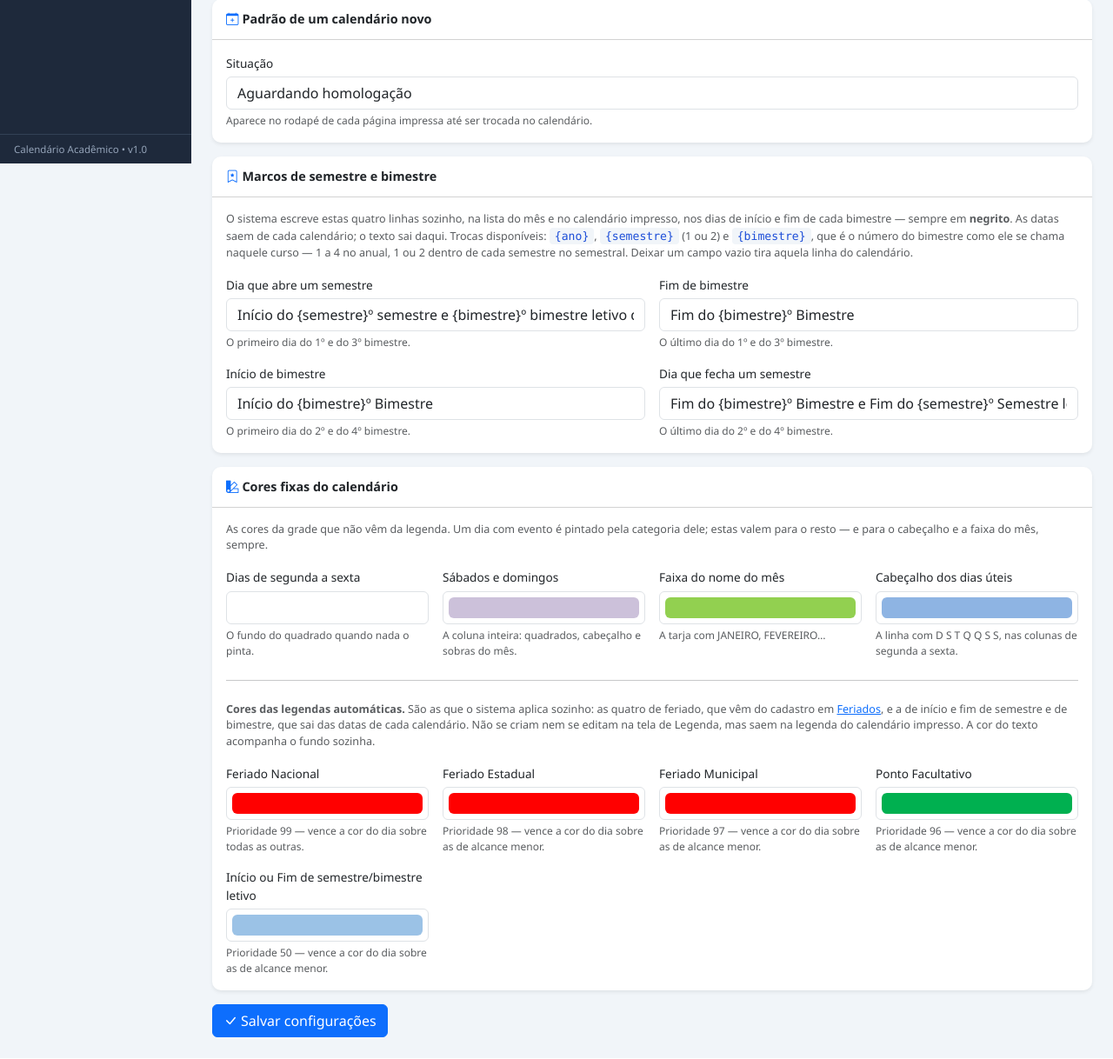
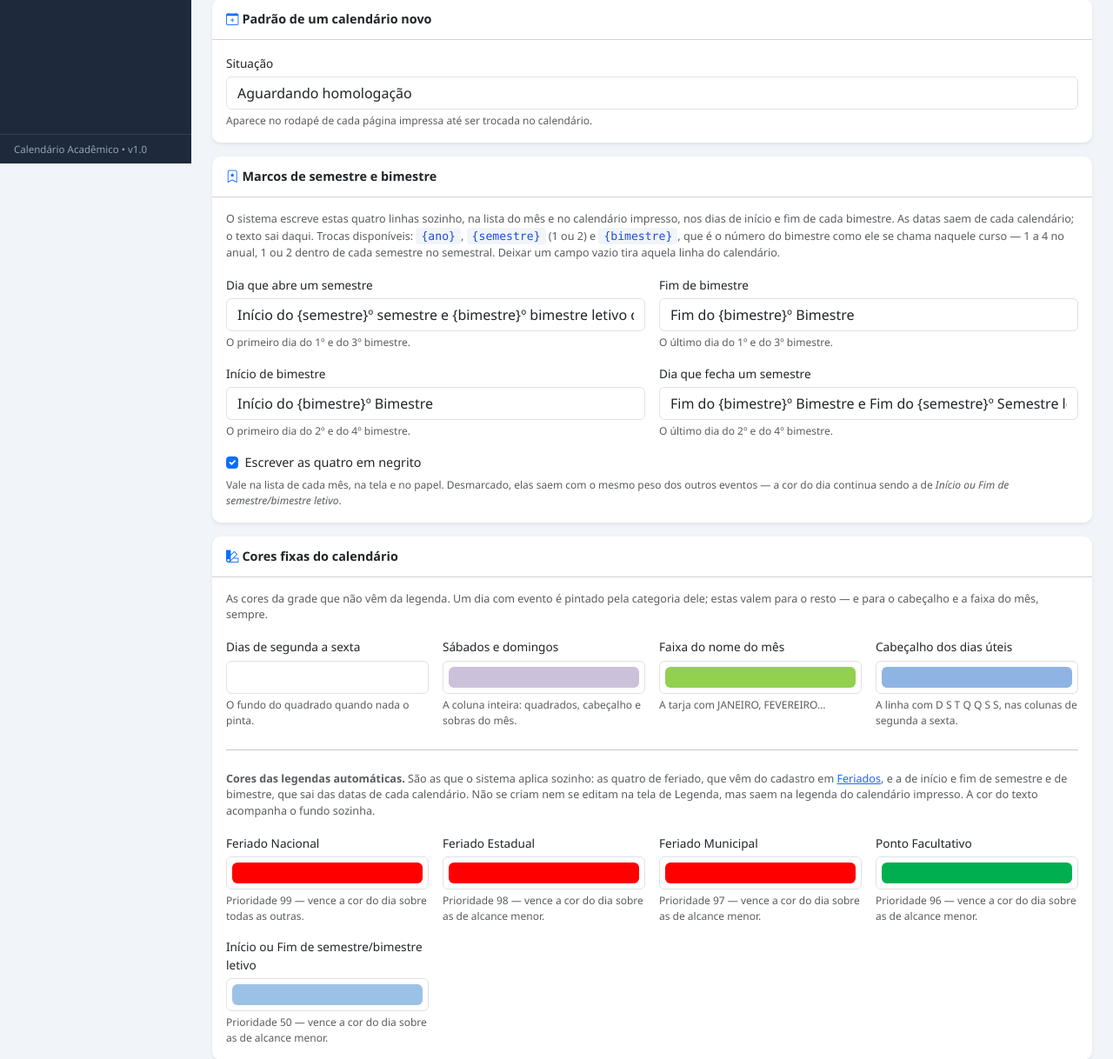
Before and after one commit to badernageral/calendario-academico, a PHP site: page /configuracoes.php in a window 1280 px wide. Shown: the part 612-1830 px from the top of the page at 87% size. Run offline with PHP 8.4, Linux system fonts and the light colour scheme.

Commit message:
Negrito dos marcos de bimestre vira escolha
As quatro linhas que o sistema escreve nos dias de início e fim de bimestre
saíam sempre em negrito, sem onde discordar. Agora há uma caixa em
Configurações, junto dos quatro modelos de texto, e o padrão de fábrica continua
marcado — quem já tinha o banco não vê diferença.

Desmarcada, elas saem com o peso dos outros eventos, na tela e no papel; a cor
do dia continua vindo da categoria de início/fim de período, que é outra coisa e
fica onde estava.

De passagem, o cache de `config` saiu de um static dentro de cfg() para um
global com cfgEsquecer(). Um pedido web nunca precisou disso — ele acaba no
redirect —, mas o teste troca o valor e lê de novo no mesmo processo, e sem
esquecer o que leu antes conferiria o valor velho e passaria sem testar nada.

Co-Authored-By: Claude Opus 5 <noreply@anthropic.com>

```diff
--- a/configuracoes.php
+++ b/configuracoes.php
@@ -17,6 +17,8 @@ if ($_SERVER['REQUEST_METHOD'] === 'POST' && post('acao') === 'salvar') {
         'texto_fim_bimestre'    => post('texto_fim_bimestre'),
         'texto_inicio_bimestre' => post('texto_inicio_bimestre'),
         'texto_fim_semestre'    => post('texto_fim_semestre'),
+        // Caixa desmarcada não é enviada, e é isso que a apaga.
+        'negrito_periodo'       => isset($_POST['negrito_periodo']) ? '1' : '0',
         'orgao'         => post('orgao'),
         'campus'        => post('campus'),
         'cidade'        => post('cidade'),
@@ -120,7 +122,7 @@ head('Configurações', 'configuracoes');
     <div class="card-body">
       <p class="small text-muted">
         O sistema escreve estas quatro linhas sozinho, na lista do mês e no calendário
-        impresso, nos dias de início e fim de cada bimestre — sempre em <strong>negrito</strong>.
+        impresso, nos dias de início e fim de cada bimestre.
         As datas saem de cada calendário; o texto sai daqui.
         Trocas disponíveis: <code>{ano}</code>, <code>{semestre}</code> (1 ou 2) e
         <code>{bimestre}</code>, que é o número do bimestre como ele se chama naquele curso —
@@ -141,6 +143,18 @@ head('Configurações', 'configuracoes');
           <div class="form-text"><?= e($g_ajuda) ?></div>
         </div>
         <?php endforeach; ?>
+        <div class="col-12">
+          <div class="form-check">
+            <input class="form-check-input" type="checkbox" name="negrito_periodo" id="negrito_periodo"
+                   <?= cfg('negrito_periodo') === '1' ? 'checked' : '' ?>>
+            <label class="form-check-label" for="negrito_periodo">Escrever as quatro em negrito</label>
+          </div>
+          <div class="form-text">
+            Vale na lista de cada mês, na tela e no papel. Desmarcado, elas saem com o mesmo
+            peso dos outros eventos — a cor do dia continua sendo a de
+            <em>Início ou Fim de semestre/bimestre letivo</em>.
+          </div>
+        </div>
       </div>
     </div>
   </div>
--- a/lib/Engine.php
+++ b/lib/Engine.php
@@ -266,7 +266,7 @@ final class Engine
         }
     }
 
-    /** Um marco de bimestre como evento do calendário, sempre em negrito. */
+    /** Um marco de bimestre como evento do calendário. */
     private function marco(string $data, string $descricao, ?array $cat, int $ano): void
     {
         if ($descricao === '') {
@@ -280,7 +280,7 @@ final class Engine
             'categoria_id'  => $cat === null ? null : (int) $cat['id'],
             'descricao'     => $descricao,
             'pinta_dias'    => 1,
-            'negrito'       => 1,
+            'negrito'       => cfg('negrito_periodo') === '1' ? 1 : 0,
             'conta_letivo'  => null,   // neutro: primeiro e último dia de aula contam pela regra do dia da semana
             'rotulo'        => null,
             'nivel'         => null,
--- a/lib/db.php
+++ b/lib/db.php
@@ -528,6 +528,9 @@ function cfgPadroes(): array
         'texto_fim_bimestre'    => 'Fim do {bimestre}º Bimestre',
         'texto_inicio_bimestre' => 'Início do {bimestre}º Bimestre',
         'texto_fim_semestre'    => 'Fim do {bimestre}º Bimestre e Fim do {semestre}º Semestre letivo {ano}/{semestre}',
+        // As quatro linhas em negrito, como sempre saíram. Quem quiser o peso do
+        // resto da lista desmarca em Configurações.
+        'negrito_periodo'       => '1',
         // Cores fixas da grade — as que não vêm da legenda.
         'cor_dia_util'   => '#ffffff',
         'cor_dia_fds'    => '#ccc1da',
@@ -538,14 +541,24 @@ function cfgPadroes(): array
 
 function cfg(string $chave, ?string $padrao = null): string
 {
-    static $cache = null;
-    if ($cache === null) {
-        $cache = [];
+    if (!isset($GLOBALS['cfg_cache'])) {
+        $GLOBALS['cfg_cache'] = [];
         foreach (db()->query('SELECT chave, valor FROM config') as $r) {
-            $cache[$r['chave']] = $r['valor'];
+            $GLOBALS['cfg_cache'][$r['chave']] = $r['valor'];
         }
     }
-    return $cache[$chave] ?? $padrao ?? (cfgPadroes()[$chave] ?? '');
+    return $GLOBALS['cfg_cache'][$chave] ?? $padrao ?? (cfgPadroes()[$chave] ?? '');
+}
+
+/**
+ * Esquece o que já foi lido de `config`. Um pedido web não precisa: ele acaba
+ * no redirect e o processo seguinte lê de novo. Os testes precisam — eles
+ * trocam de banco várias vezes dentro do mesmo processo, e sem isto o segundo
+ * banco responderia com os valores do primeiro.
+ */
+function cfgEsquecer(): void
+{
+    unset($GLOBALS['cfg_cache']);
 }
 
 /** Grava uma configuração. A tela é a única a chamar; o cache morre no redirect. */
```
Also changed, not shown: testes/executar.php (+30 -0 lines), README.md.
